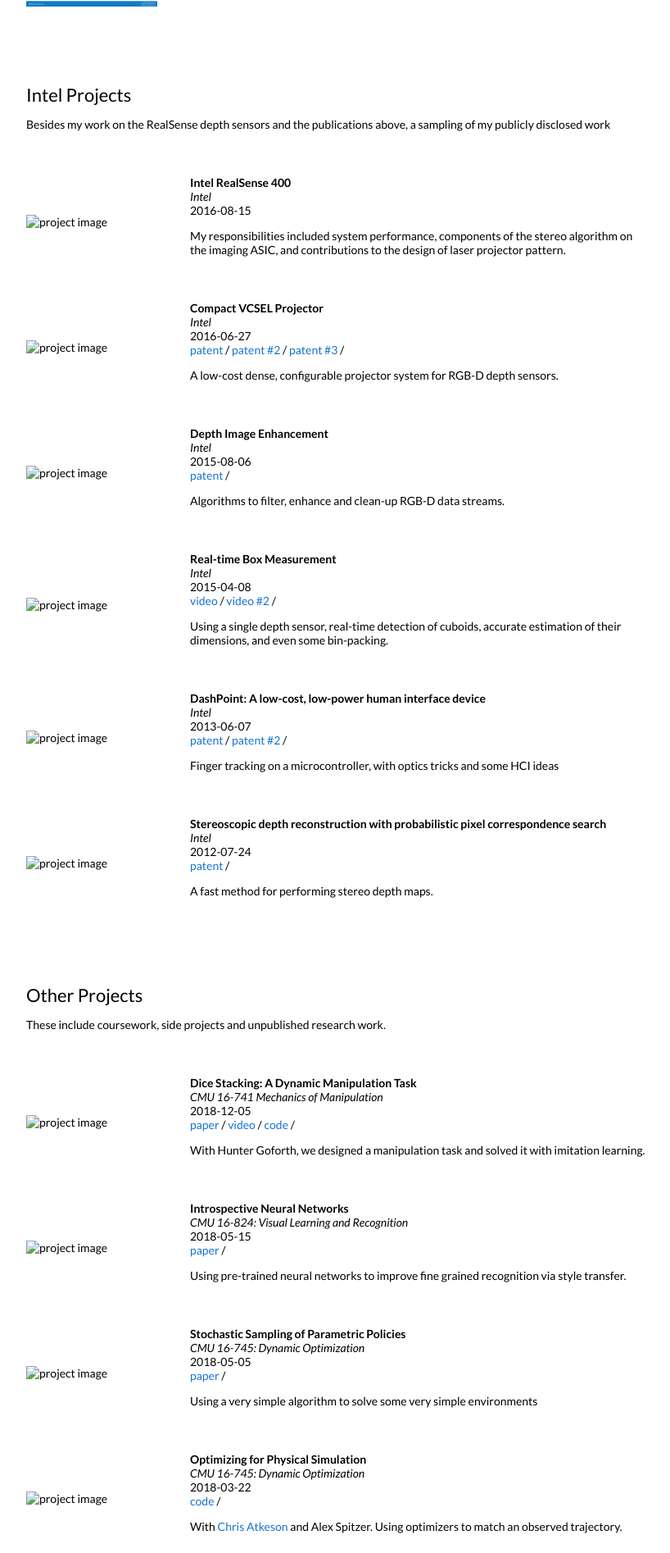
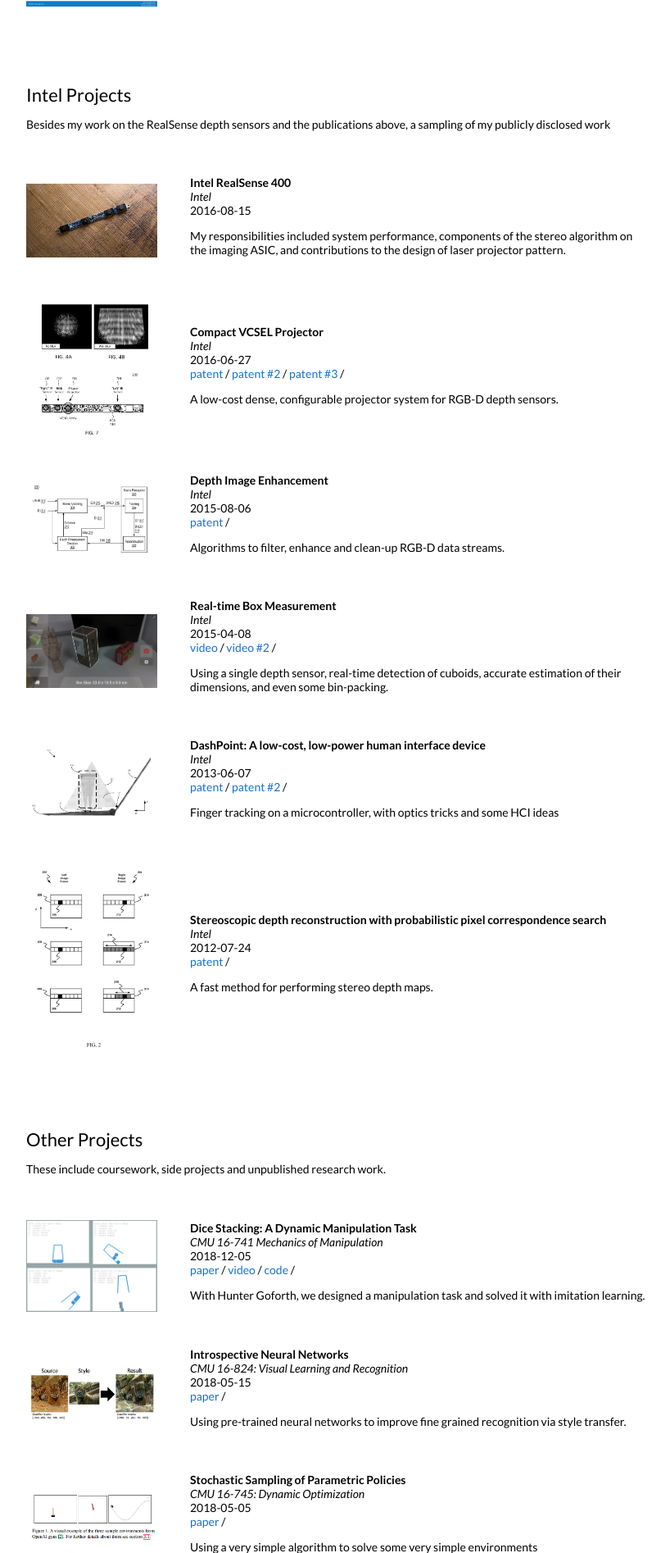
Before and after one commit to rafaymhddn/rafaymhddn.github.io, a Jekyll site: the page built from _posts/2019-06-02-venue.markdown, in a window 1280 px wide. Shown: the part 1669-3563 px from the top of the page at 82% size, without its empty margins (228-1046 px from the left). Built offline with Jekyll 4.4.1, drawn with Linux system fonts in a browser that asks for light colours.

Commit message:
photo updated

```diff
--- a/_layouts/default.html
+++ b/_layouts/default.html
@@ -118,7 +118,7 @@
           {% if cat == 'Intel' %}
           <tr>
             <td style="padding:2.5%;width:25%;vertical-align:middle;min-width:120px">
-              <img src="/tn{{post.image}}" alt="project image" style="width:auto; height:auto; max-width:100%;" />
+              <a href="{{post.image}}"><img src="{{post.image}}" alt="project image" style="width:auto; height:auto; max-width:100%;" /></a>
             </td>
             <td style="padding:2.5%;width:75%;vertical-align:middle">
               <h3>{{post.title}}</h3>
@@ -185,7 +185,7 @@
           {% if cat != 'research' and cat != 'Intel' %}
           <tr>
             <td style="padding:2.5%;width:25%;vertical-align:middle;min-width:120px">
-              <img src="/tn{{post.image}}" alt="project image" style="width:auto; height:auto; max-width:100%;" />
+              <a href="{{post.image}}"><img src="{{post.image}}" alt="project image" style="width:auto; height:auto; max-width:100%;" /></a>
             </td>
             <td style="padding:2.5%;width:75%;vertical-align:middle">
               <h3>{{post.title}}</h3>
```
